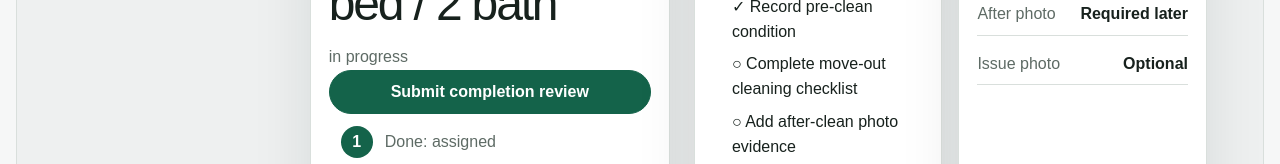
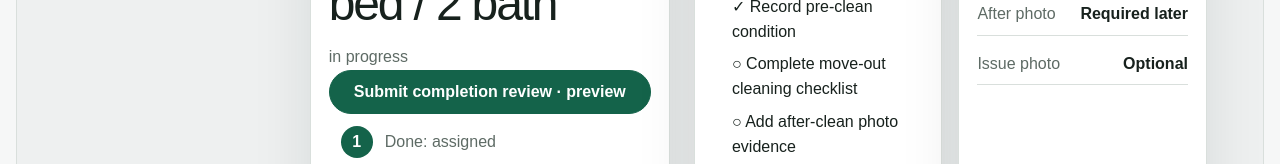
Before and after one commit to SaamVR/ServiceDesk, a Next.js app: page /crew/today in a window 1280 px wide. Shown: the part 620-784 px from the top of the page. Built offline with nearby package versions, Linux system fonts and the light colour scheme.

Commit message:
fix(crew): disable unwired fixture action

```diff
--- a/src/features/crew/CrewJobPreview.tsx
+++ b/src/features/crew/CrewJobPreview.tsx
@@ -14,7 +14,15 @@ export function CrewJobPreview() {
         <p className="label">Crew mobile · fixture UI</p>
         <h2>{view.requestLabel}</h2>
         <p>{view.currentStatus.replaceAll("_", " ").toLowerCase()}</p>
-        <button className="button-primary full" type="button">{view.primaryAction}</button>
+        <button
+          className="button-primary full"
+          type="button"
+          disabled
+          aria-disabled="true"
+          title="Fixture preview only; visit transition command is not integrated on this branch."
+        >
+          {view.primaryAction} · preview
+        </button>
         <ol className="timeline-list" aria-label="Visit status progression">
           {view.timeline.map((step, index) => (
             <li key={step.status}>
```
